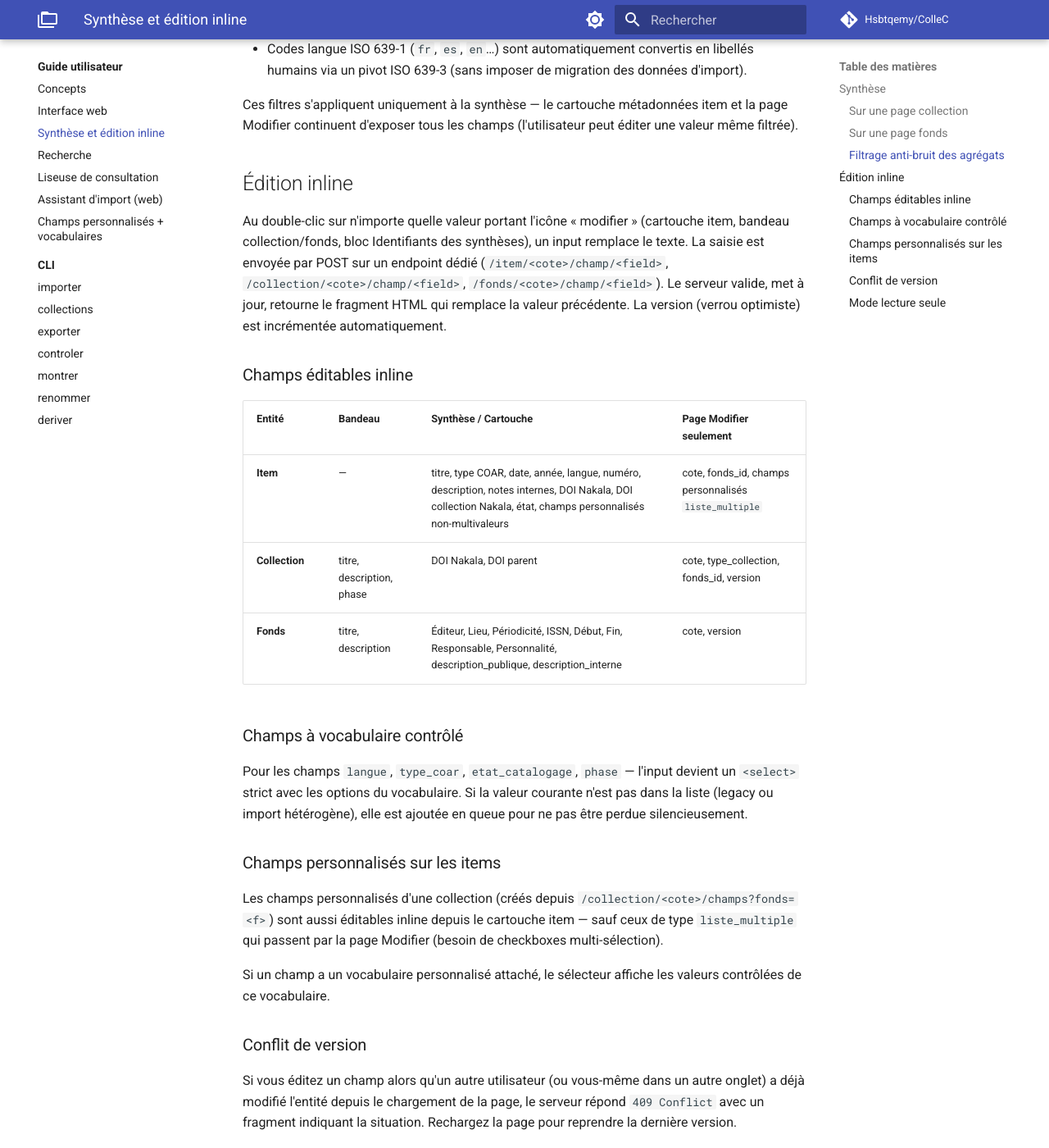
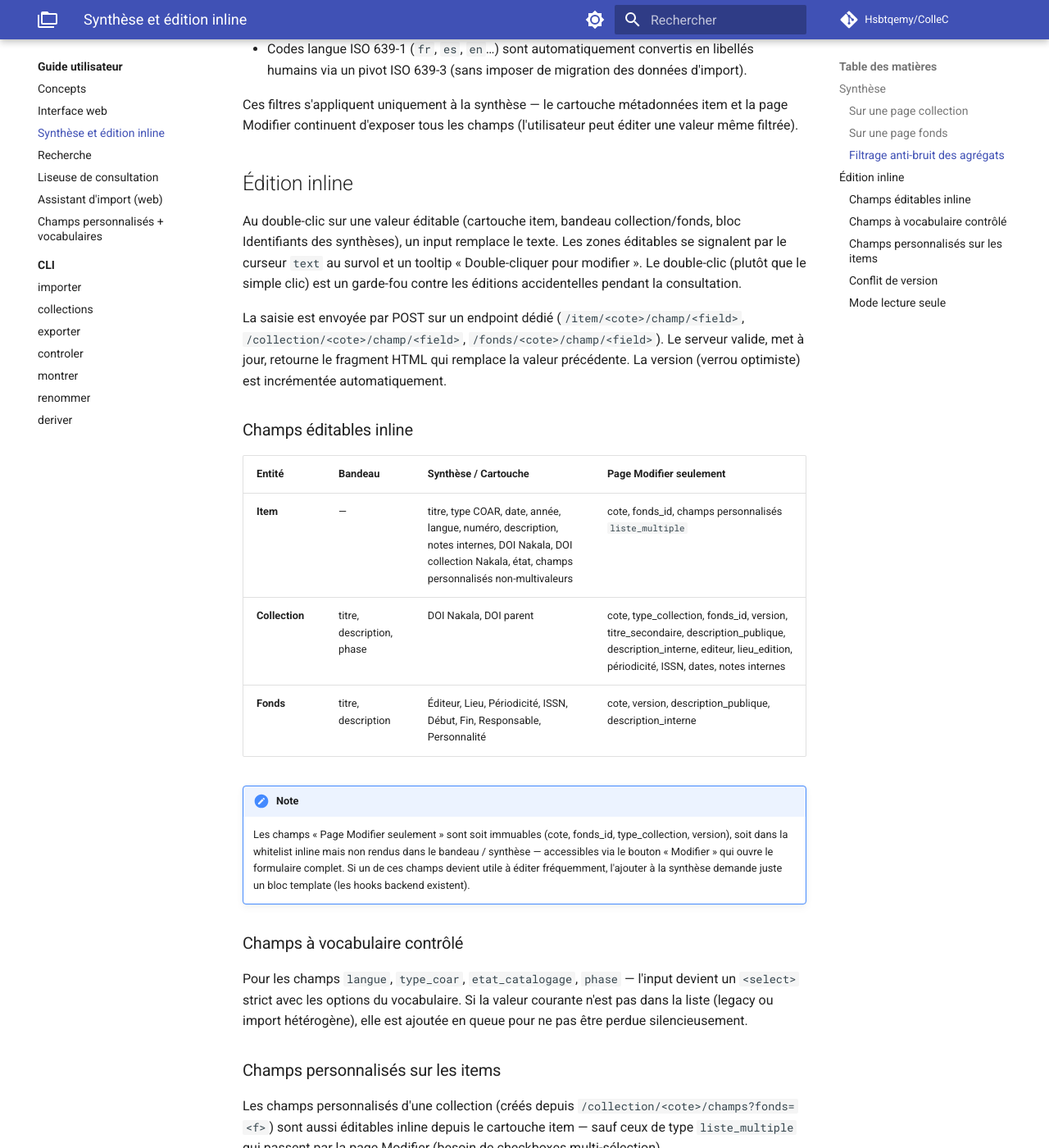
Before and after one commit to Hsbtqemy/ColleC, an MkDocs documentation site: the page built from docs/guide/synthese-edition-inline.md, in a window 1280 px wide and 1400 px high, scrolled down 1809 px. Shown: the whole window at 82% size. Built offline with MkDocs 1.6.1 and Material for MkDocs 9.7.7, drawn with Linux system fonts in a browser that asks for light colours; comment, search, counter and statistics services are not loaded.

Commit message:
docs(V0.9.6): polish post-release - mentions stales + table inline corrigee
Passe de revue apres tag v0.9.6 :

1. **README.md** et **docs/index.md** affichaient encore « V0.9.0 »
   comme version courante (retard de 4 mineurs : V0.9.1 a V0.9.5
   ont ete livrees sans toucher ces fichiers). Mis a jour vers
   « V0.9.6 stable » avec resume des fonctionnalites recentes.

2. **docs/guide/synthese-edition-inline.md** corrige :
   - Reference a une « icone modifier » qui n'existe pas dans
     l'implementation reelle. Le seul signal visuel est `cursor:text`
     + tooltip « Double-cliquer pour modifier ». Texte reformule.
   - **Table « Champs editables inline »** rendait mal les colonnes
     Collection et Fonds : la colonne Synthese listait des champs
     dans la whitelist `CHAMPS_*_EDITABLES_INLINE` mais qui ne sont
     PAS rendus dans la UI synthese (description_publique,
     description_interne, titre_secondaire, editeur sur collection,
     etc.). La whitelist autorise inline edit ; le template choisit
     ce qui est rendu. Table refaite pour refleter l'UI reelle, avec
     note explicative sur l'extension future facile (hooks backend
     deja en place pour les champs whitelisted non rendus).

Build mkdocs --strict OK. 94 tests sample (docs + synthese + inline)
verts.

Co-Authored-By: Claude Opus 4.7 (1M context) <noreply@anthropic.com>

```diff
--- a/docs/guide/synthese-edition-inline.md
+++ b/docs/guide/synthese-edition-inline.md
@@ -88,22 +88,35 @@ champs (l'utilisateur peut éditer une valeur même filtrée).
 
 ## Édition inline
 
-Au double-clic sur n'importe quelle valeur portant l'icône « modifier »
-(cartouche item, bandeau collection/fonds, bloc Identifiants des
-synthèses), un input remplace le texte. La saisie est envoyée par
-POST sur un endpoint dédié (`/item/<cote>/champ/<field>`,
-`/collection/<cote>/champ/<field>`, `/fonds/<cote>/champ/<field>`).
-Le serveur valide, met à jour, retourne le fragment HTML qui remplace
-la valeur précédente. La version (verrou optimiste) est incrémentée
-automatiquement.
+Au double-clic sur une valeur éditable (cartouche item, bandeau
+collection/fonds, bloc Identifiants des synthèses), un input remplace
+le texte. Les zones éditables se signalent par le curseur `text` au
+survol et un tooltip « Double-cliquer pour modifier ». Le double-clic
+(plutôt que le simple clic) est un garde-fou contre les éditions
+accidentelles pendant la consultation.
+
+La saisie est envoyée par POST sur un endpoint dédié
+(`/item/<cote>/champ/<field>`, `/collection/<cote>/champ/<field>`,
+`/fonds/<cote>/champ/<field>`). Le serveur valide, met à jour,
+retourne le fragment HTML qui remplace la valeur précédente. La
+version (verrou optimiste) est incrémentée automatiquement.
 
 ### Champs éditables inline
 
 | Entité | Bandeau | Synthèse / Cartouche | Page Modifier seulement |
 |---|---|---|---|
 | **Item** | — | titre, type COAR, date, année, langue, numéro, description, notes internes, DOI Nakala, DOI collection Nakala, état, champs personnalisés non-multivaleurs | cote, fonds_id, champs personnalisés `liste_multiple` |
-| **Collection** | titre, description, phase | DOI Nakala, DOI parent | cote, type_collection, fonds_id, version |
-| **Fonds** | titre, description | Éditeur, Lieu, Périodicité, ISSN, Début, Fin, Responsable, Personnalité, description_publique, description_interne | cote, version |
+| **Collection** | titre, description, phase | DOI Nakala, DOI parent | cote, type_collection, fonds_id, version, titre_secondaire, description_publique, description_interne, editeur, lieu_edition, périodicité, ISSN, dates, notes internes |
+| **Fonds** | titre, description | Éditeur, Lieu, Périodicité, ISSN, Début, Fin, Responsable, Personnalité | cote, version, description_publique, description_interne |
+
+!!! note
+    Les champs « Page Modifier seulement » sont soit immuables (cote,
+    fonds_id, type_collection, version), soit dans la whitelist
+    inline mais non rendus dans le bandeau / synthèse — accessibles
+    via le bouton « Modifier » qui ouvre le formulaire complet. Si un
+    de ces champs devient utile à éditer fréquemment, l'ajouter à la
+    synthèse demande juste un bloc template (les hooks backend
+    existent).
 
 ### Champs à vocabulaire contrôlé
 
```
Also changed, not shown: README.md (+5 -3 lines), docs/index.md (+5 -3 lines).
